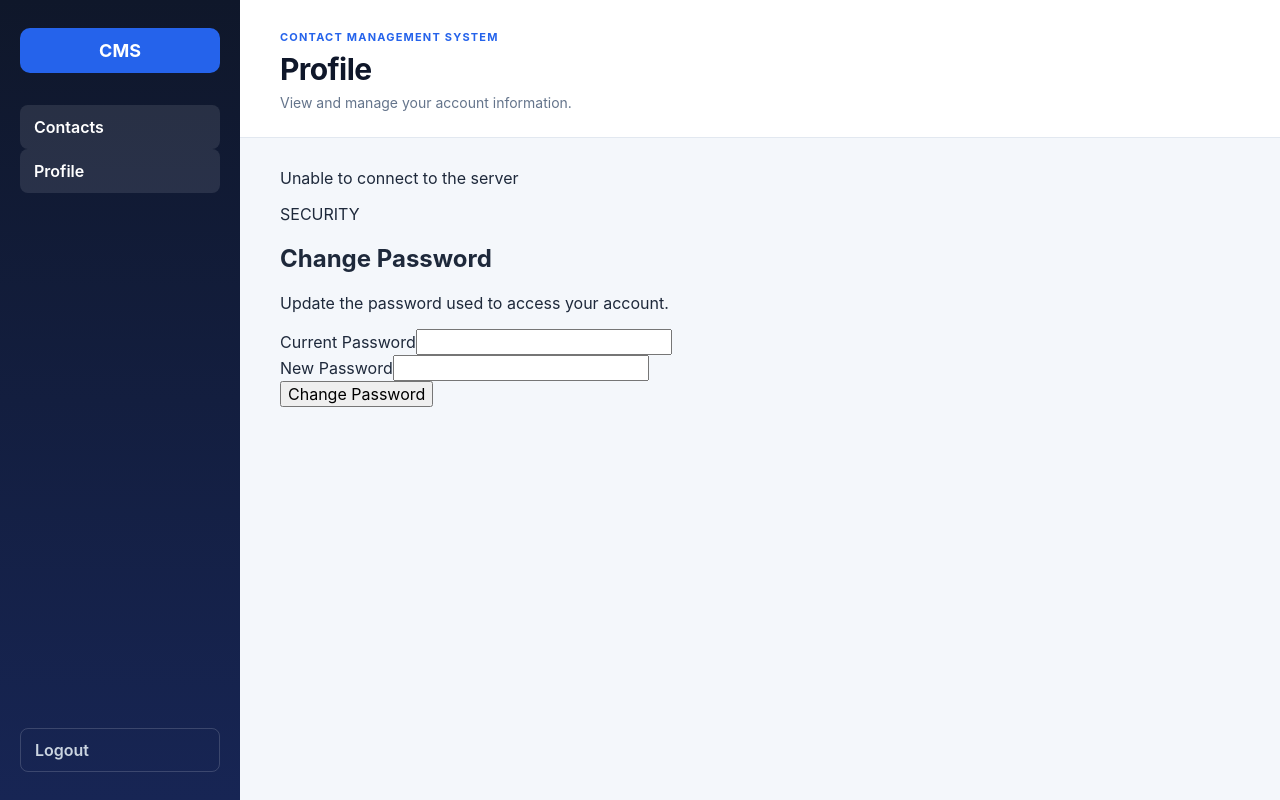
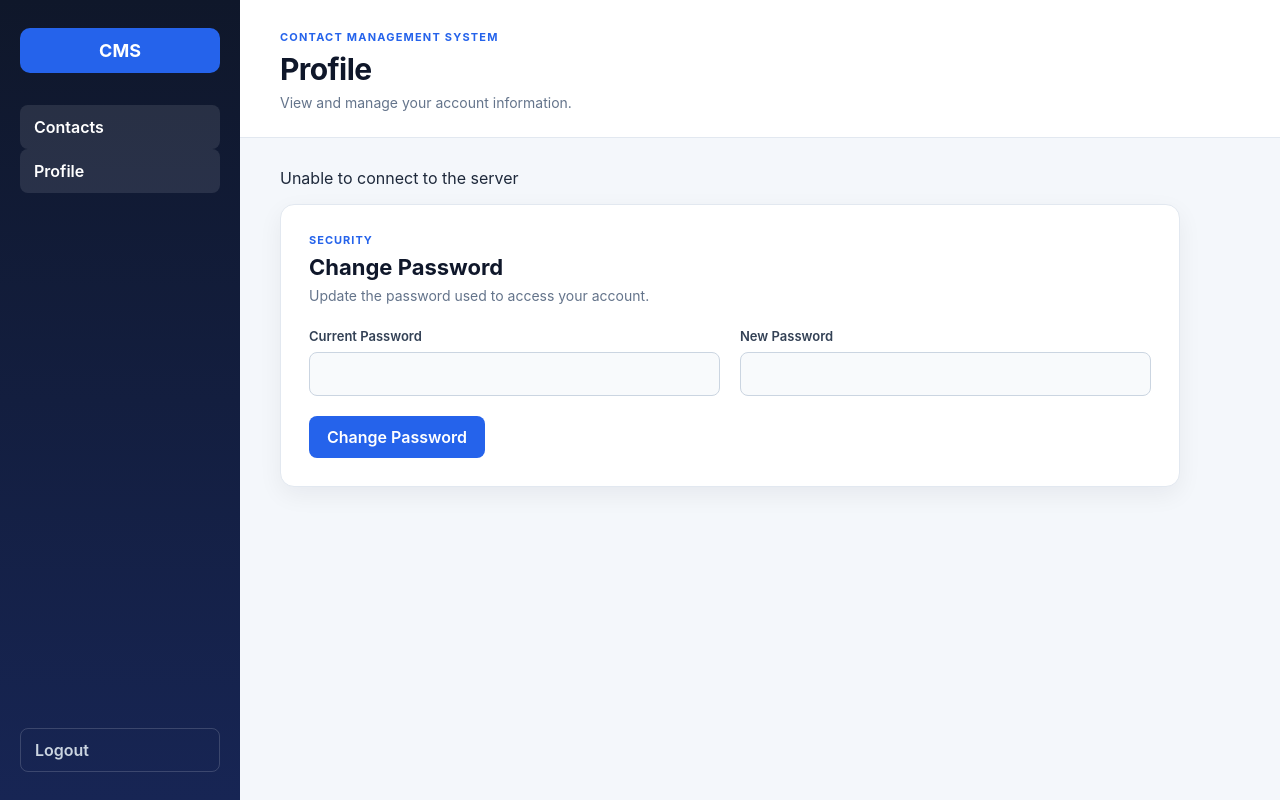
Before and after one commit to 10pshine-cohort-9/cohort-9-java-14438-arisha, a React app in the folder frontend/: page /profile in a window 1280 px wide. Built offline with nearby package versions, Linux system fonts and the light colour scheme; no server answers; sample sign-in values are in the browser's storage; the HTML template or start-up script is replaced by a standard one.

Commit message:
Style profile security card

```diff
--- a/frontend/src/index.css
+++ b/frontend/src/index.css
@@ -593,3 +593,106 @@ button {
     font-size: 15px;
     font-weight: 600;
 }
+
+/* Profile security */
+
+.security-card {
+    width: 100%;
+    max-width: 900px;
+    padding: 28px;
+
+    background: #ffffff;
+    border: 1px solid #e2e8f0;
+    border-radius: 14px;
+
+    box-shadow: 0 8px 24px rgba(15, 23, 42, 0.06);
+}
+
+.security-card-header {
+    margin-bottom: 24px;
+}
+
+.security-eyebrow {
+    margin: 0 0 7px;
+
+    color: #2563eb;
+    font-size: 11px;
+    font-weight: 700;
+    letter-spacing: 1px;
+}
+
+.security-card-header h2 {
+    margin: 0 0 7px;
+
+    color: #0f172a;
+    font-size: 22px;
+}
+
+.security-card-header > p:last-child {
+    margin: 0;
+
+    color: #64748b;
+    font-size: 14px;
+}
+
+.security-form {
+    display: grid;
+    grid-template-columns: repeat(2, minmax(0, 1fr));
+    gap: 20px;
+    align-items: end;
+}
+
+.security-form-group {
+    display: flex;
+    flex-direction: column;
+    gap: 8px;
+}
+
+.security-form-group label {
+    color: #334155;
+    font-size: 13px;
+    font-weight: 600;
+}
+
+.security-form-group input {
+    width: 100%;
+    height: 44px;
+    padding: 0 14px;
+
+    border: 1px solid #cbd5e1;
+    border-radius: 8px;
+    outline: none;
+
+    background: #f8fafc;
+    color: #0f172a;
+}
+
+.security-form-group input:focus {
+    border-color: #2563eb;
+    box-shadow: 0 0 0 3px rgba(37, 99, 235, 0.1);
+}
+
+.security-button {
+    width: fit-content;
+    min-height: 42px;
+    padding: 0 18px;
+
+    border: 0;
+    border-radius: 8px;
+
+    background: #2563eb;
+    color: #ffffff;
+
+    font-weight: 600;
+}
+
+.security-button:hover {
+    background: #1d4ed8;
+}
+
+.security-message {
+    margin: 18px 0 0;
+
+    color: #475569;
+    font-size: 14px;
+}
```
